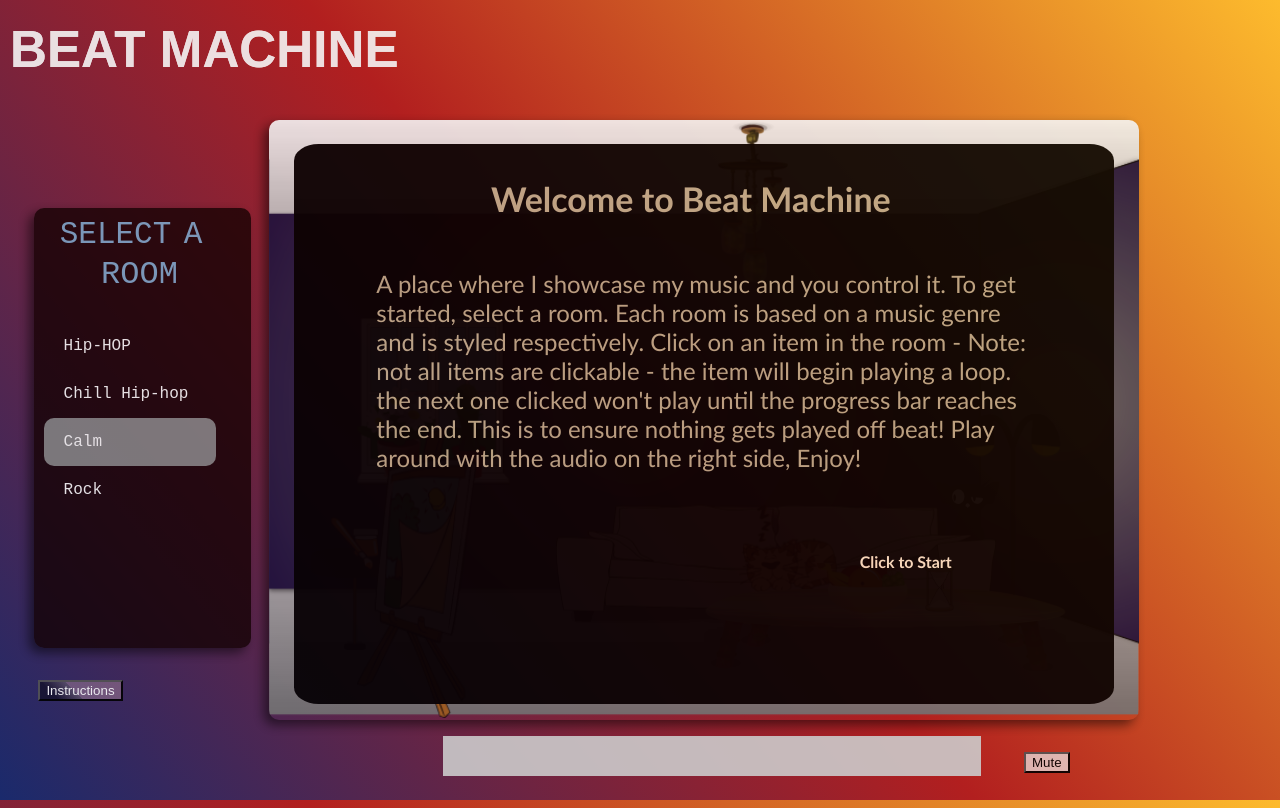
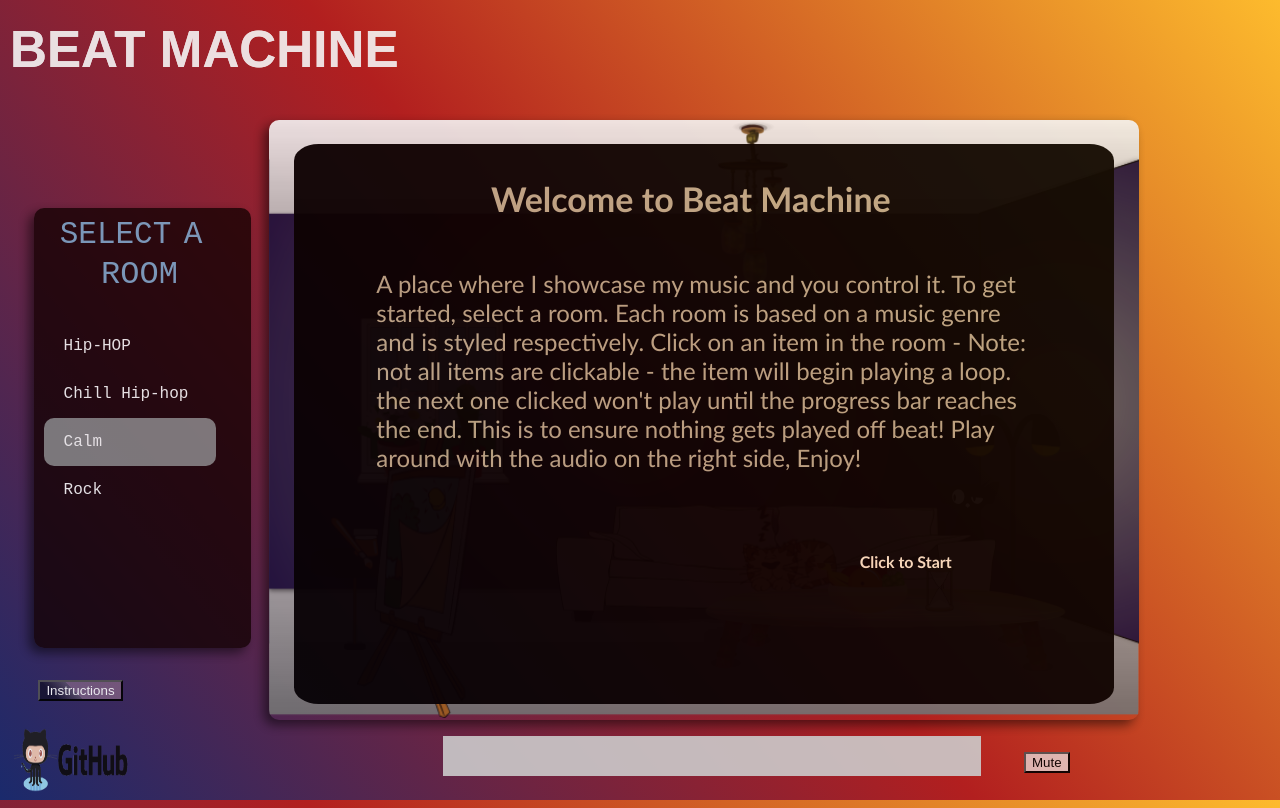
Before and after one commit to RasAlly/JavaScript-Project, a website: page index.html in a window 1280 px wide. Shown: the top 808 px of the page. Drawn offline with Linux system fonts and the light colour scheme.

Commit message:
Add git link

```diff
--- a/index.html
+++ b/index.html
@@ -113,7 +113,9 @@
       </div>
     </div>
 
-    <div id="footer"></div>
+    <div id="footer">
+      <a href="https://github.com/RasAlly/JavaScript-Project"><img src="./public/images/github-logo-1.png" alt="git-logo" id="git-logo"></a>
+    </div>
 </body>
 
 </html>
--- a/src/index.scss
+++ b/src/index.scss
@@ -475,6 +475,13 @@ body {
     }
 
   }
+  #git-logo {
+    height: 8%;
+    width: 9%;
+    left: 1%;
+    top: 91%;
+    position: absolute;
+  }
 }
 
 
```
Also changed, not shown: dist/main.css, public/images/github-logo-1.png (added).
